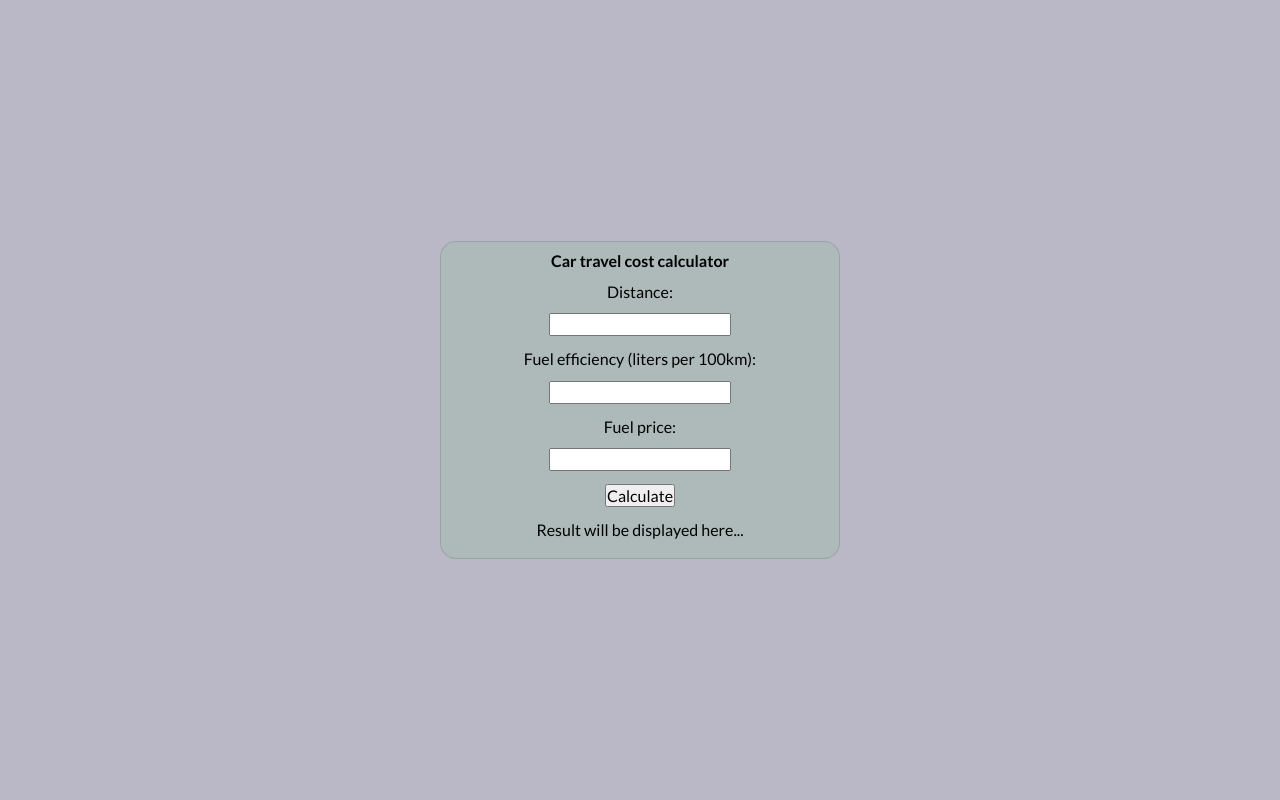
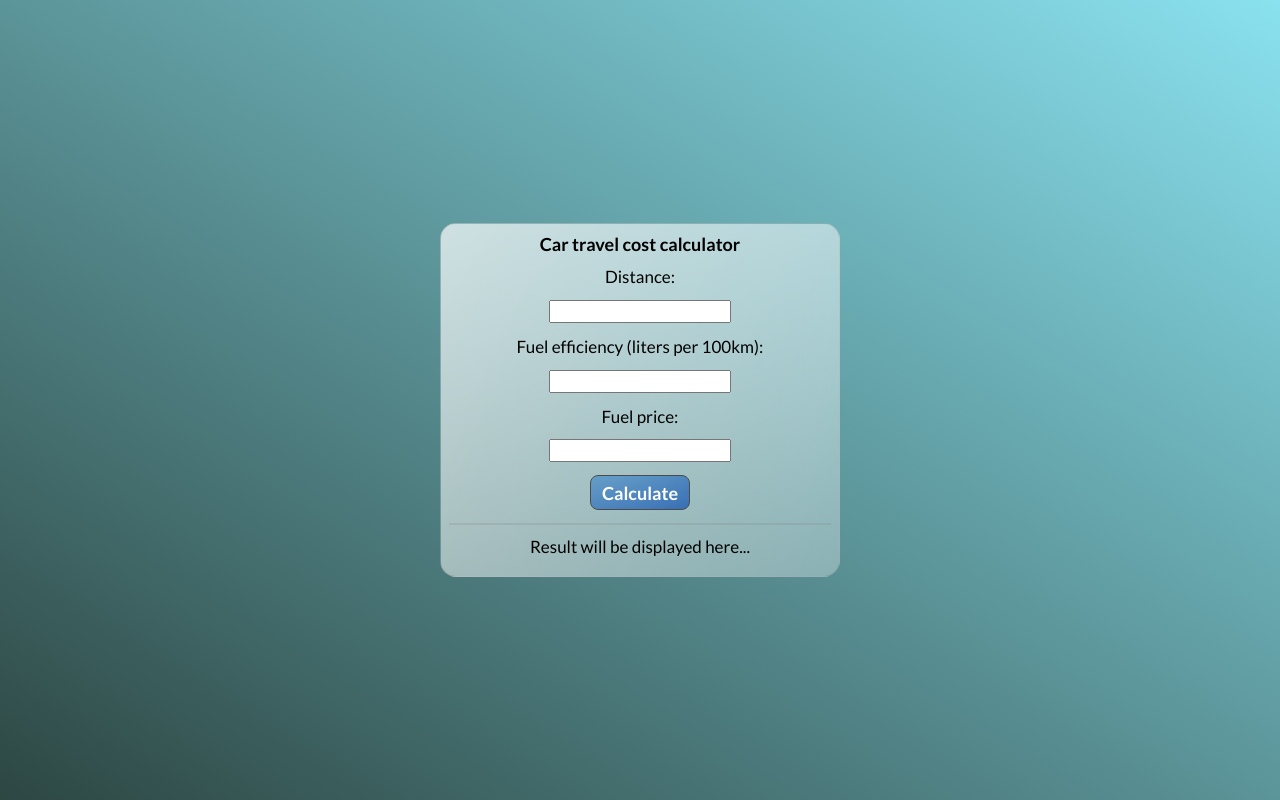
Before and after one commit to vladislav-ss/car-travel-cost, a plain HTML site: page index.html in a window 1280 px wide. Drawn offline with Linux system fonts and the light colour scheme.

Commit message:
visual re-touch

```diff
--- a/app.js
+++ b/app.js
@@ -16,5 +16,5 @@ calculateButton.addEventListener('click', () => {
 function getResult(di, fe, fp) {
     neededFuel = di * fe / 100;
     cost = neededFuel * fp;
-    outputText.textContent = `This trip will require ${neededFuel} liters, which amounts to a total cost of ${cost}.`;
+    outputText.textContent = `The trip will require ${neededFuel} liters, which amounts to a total cost of ${cost}.`;
 }
--- a/index.html
+++ b/index.html
@@ -19,6 +19,7 @@
         <input type="text" id="fuel-price">
         <br>
         <button id="calculate" class="calculate">Calculate</button>
+        <hr>
         <div class="output" id="output">Result will be displayed here...</div>
     </div>
 </body>
--- a/styles.css
+++ b/styles.css
@@ -15,14 +15,18 @@ body {
     align-items: center;
     justify-content: center;
     min-height: 100vh;
-    background: rgba(124, 118, 148, 0.521);
+    background: linear-gradient(to right top, #2d4743, #6cdaebcb);
 }
 
 .calculator {
     text-align: center;
     max-width: 50vh;
     min-width: 50vh;
-    background-color: rgb(174, 185, 185);
+    background: linear-gradient(
+    to right bottom,
+    rgba(255, 255, 255, 0.7),
+    rgba(255, 255, 255, 0.3));
+    backdrop-filter: blur(2rem);
     min-height: 30vh;
     padding: 0.5rem 0;
     border-radius: 1rem;
@@ -36,3 +40,42 @@ body {
 .output {
     overflow-wrap: break-word;
 }
+
+h1 {
+    font-size: 18px;
+}
+
+p {
+    font-size: 17px;
+}
+
+.output {
+    font-size: 17px;
+}
+
+.calculate {
+    min-width: 100px;
+    min-height: 35px;
+    background: linear-gradient(
+    to right bottom,
+    rgba(71, 141, 199, 0.7),
+    rgba(4, 72, 173, 0.678));
+    color: white;
+    font-weight: bold;
+    font-size: 18px;
+    border: 1px solid rgb(75, 75, 75);
+    border-radius: 8px;
+    backdrop-filter: blur(2rem);
+}
+
+button:hover {
+    background-color: rgb(109, 165, 248);
+}
+
+button:active {
+    transform: scale(0.95);
+}
+
+hr {
+    border: 1px solid rgba(128, 128, 128, 0.233);
+}
```
